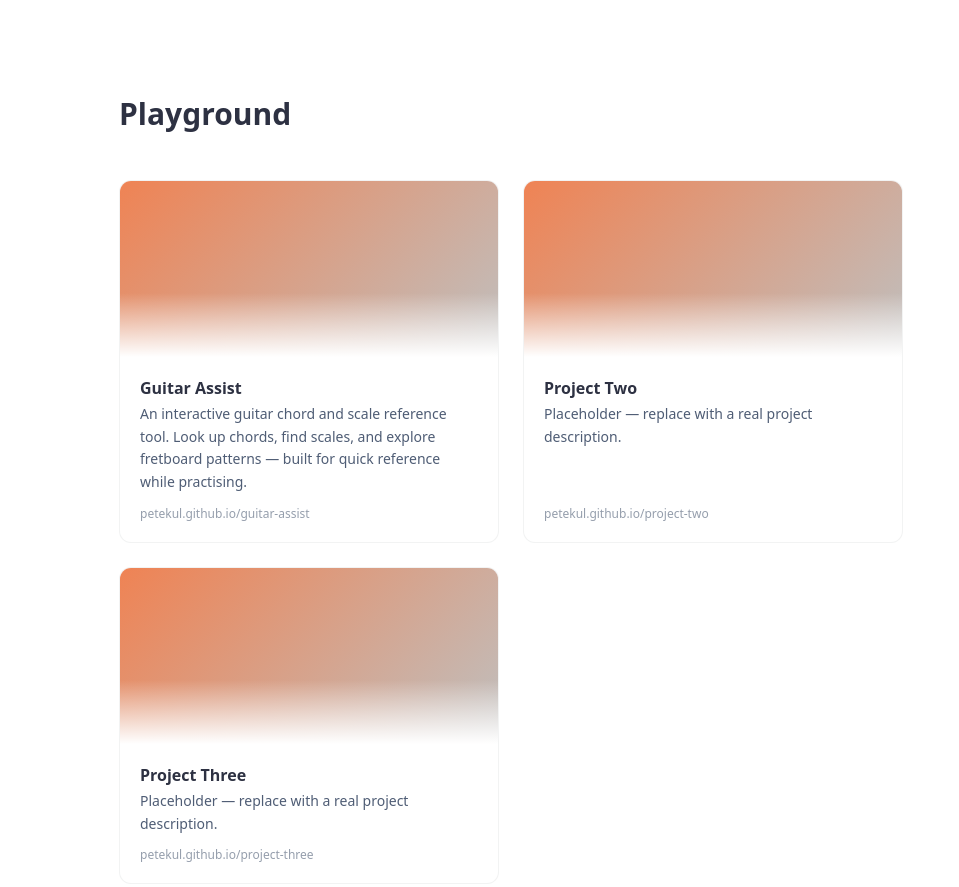
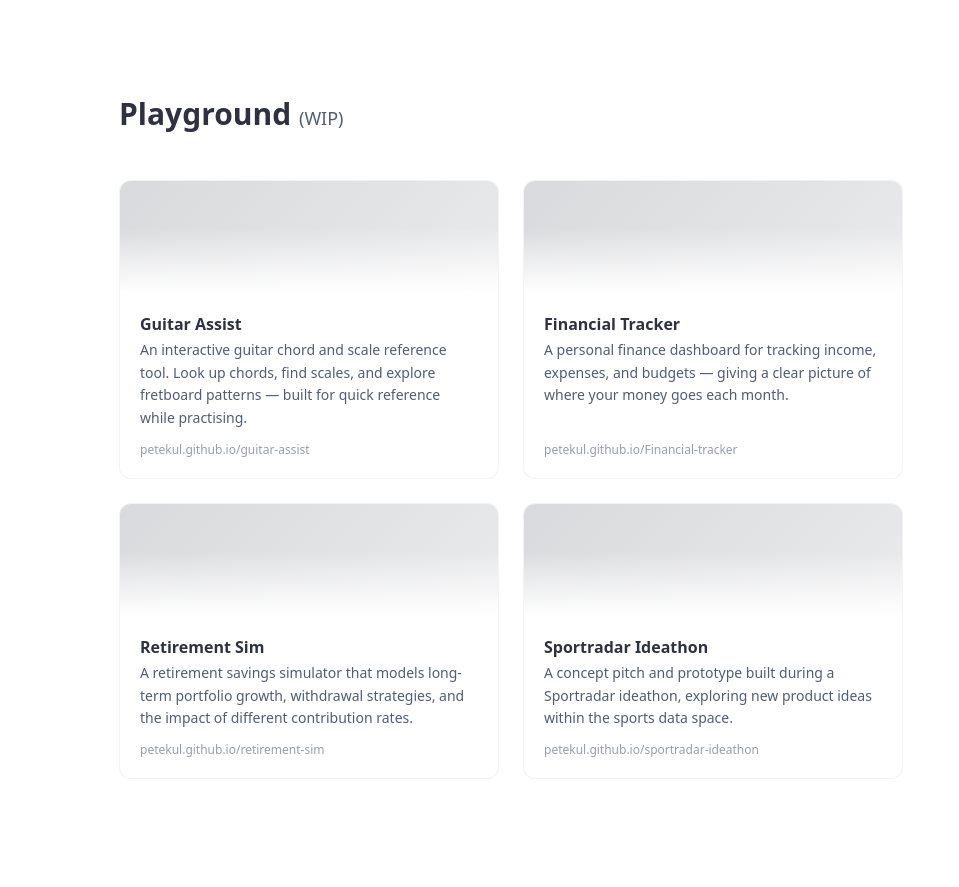
Before and after one commit to petekul/petekul.github.io, an Astro site: page / in a window 1280 px wide. Shown: the part 4238-5125 px from the top of the page, without its empty margins (321-1280 px from the left). Built offline with nearby package versions, Linux system fonts and the light colour scheme; Astro itself is replaced by a stand-in of ours.

Commit message:
added Playground for AI projects

```diff
--- a/src/components/Playground.astro
+++ b/src/components/Playground.astro
@@ -13,21 +13,26 @@ const projects: PlaygroundProject[] = [
     url:         "https://petekul.github.io/guitar-assist",
   },
   {
-    name:        "Project Two",
-    description: "Placeholder — replace with a real project description.",
-    url:         "https://petekul.github.io/project-two",
+    name:        "Financial Tracker",
+    description: "A personal finance dashboard for tracking income, expenses, and budgets — giving a clear picture of where your money goes each month.",
+    url:         "https://petekul.github.io/Financial-tracker",
   },
   {
-    name:        "Project Three",
-    description: "Placeholder — replace with a real project description.",
-    url:         "https://petekul.github.io/project-three",
+    name:        "Retirement Sim",
+    description: "A retirement savings simulator that models long-term portfolio growth, withdrawal strategies, and the impact of different contribution rates.",
+    url:         "https://petekul.github.io/retirement-sim",
+  },
+  {
+    name:        "Sportradar Ideathon",
+    description: "A concept pitch and prototype built during a Sportradar ideathon, exploring new product ideas within the sports data space.",
+    url:         "https://petekul.github.io/sportradar-ideathon",
   },
 ];
 ---
 
 <section id="playground" class="py-24 bg-bg">
   <div class="px-8 lg:px-14">
-    <h2 class="text-3xl font-bold text-surface mb-12">Playground</h2>
+    <h2 class="text-3xl font-bold text-surface mb-12">Playground <span class="text-lg font-normal text-mid">(WIP)</span></h2>
 
     <div class="grid sm:grid-cols-2 gap-6">
       {projects.map(({ name, description, url, screenshot }) => (
@@ -37,7 +42,7 @@ const projects: PlaygroundProject[] = [
           rel="noopener noreferrer"
           class="group rounded-xl bg-white border border-teal/20 hover:border-brand hover:shadow-[0_4px_16px_rgba(45,49,66,0.12)] transition-all flex flex-col overflow-hidden"
         >
-          <div class="relative h-44 overflow-hidden">
+          <div class="relative h-28 overflow-hidden">
             {screenshot ? (
               <img
                 src={screenshot}
@@ -63,7 +68,9 @@ const projects: PlaygroundProject[] = [
 
 <style>
   .screenshot-placeholder {
-    background: linear-gradient(135deg, var(--color-brand) 0%, var(--color-teal) 100%);
+    background: linear-gradient(135deg,
+      color-mix(in srgb, var(--color-surface) 18%, var(--color-bg)) 0%,
+      color-mix(in srgb, var(--color-surface) 10%, var(--color-bg)) 100%);
   }
 
   .gradient-fade {
```
